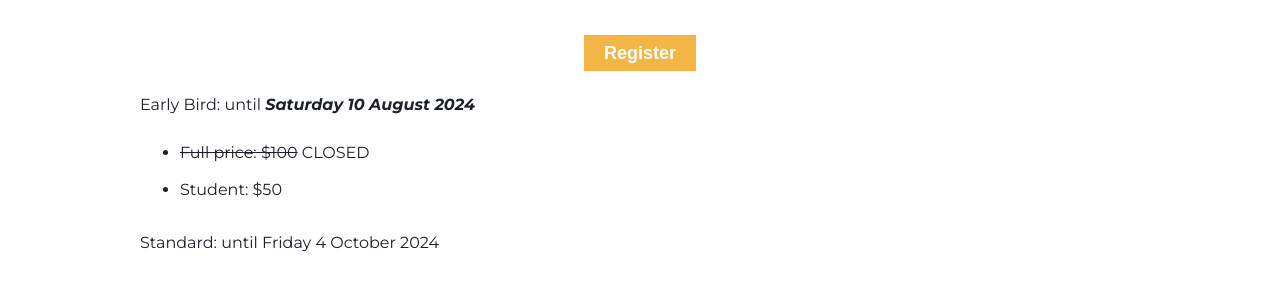
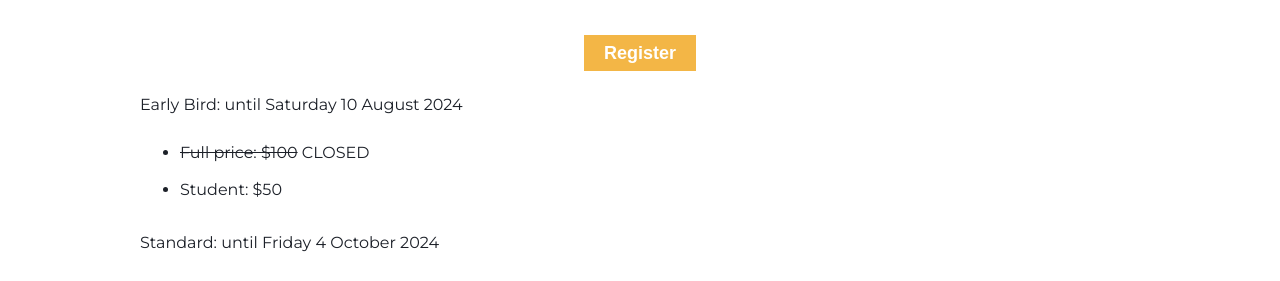
Before and after one commit to foss4g-perth-org/foss4g-perth-org.github.io, a Jekyll site: the page built from registration.md, in a window 1280 px wide and 1400 px high, scrolled down 523 px. Shown: the part 162-443 px from the top of the window. Built offline with Jekyll 4.4.1, drawn with Linux system fonts in a browser that asks for light colours; some web fonts are replaced; comment, search, counter and statistics services are not loaded.

Commit message:
Css tweak

```diff
--- a/assets/css/main.scss
+++ b/assets/css/main.scss
@@ -799,7 +799,7 @@ footer {
       }
     }
     #bronze {
-      grid-template-columns: repeat(2, auto);
+      grid-template-columns: 1fr 1fr;
       .img-wrapper {
         height: 100px;
         img {
--- a/registration.md
+++ b/registration.md
@@ -46,7 +46,7 @@ Registration includes a fully catered day, with presentations from local and reg
 
 </div>
 
-Early Bird: until ***Saturday 10 August 2024***
+Early Bird: until Saturday 10 August 2024
 * ~~Full price: $100~~ CLOSED
 * Student: $50
 
```
